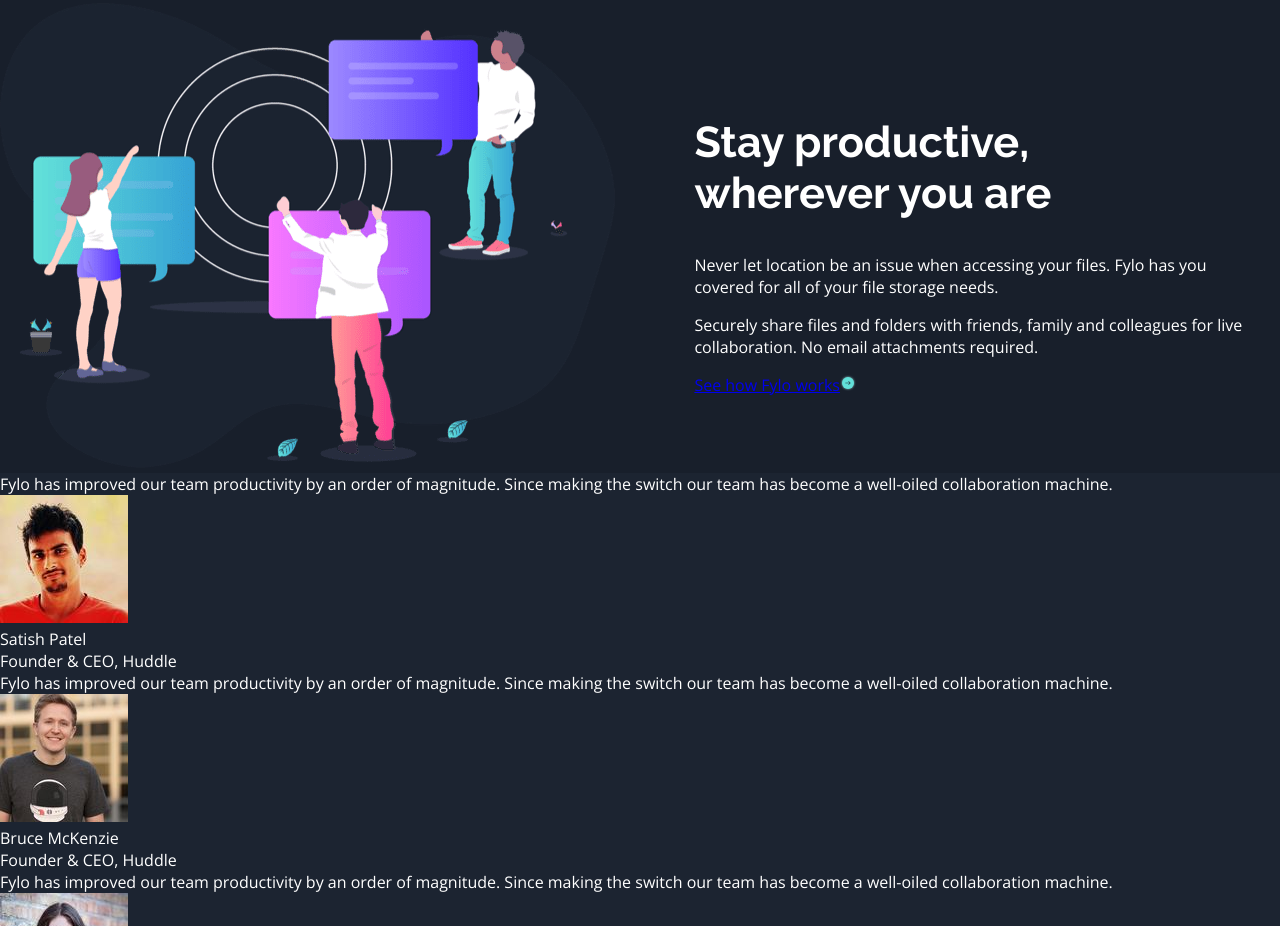
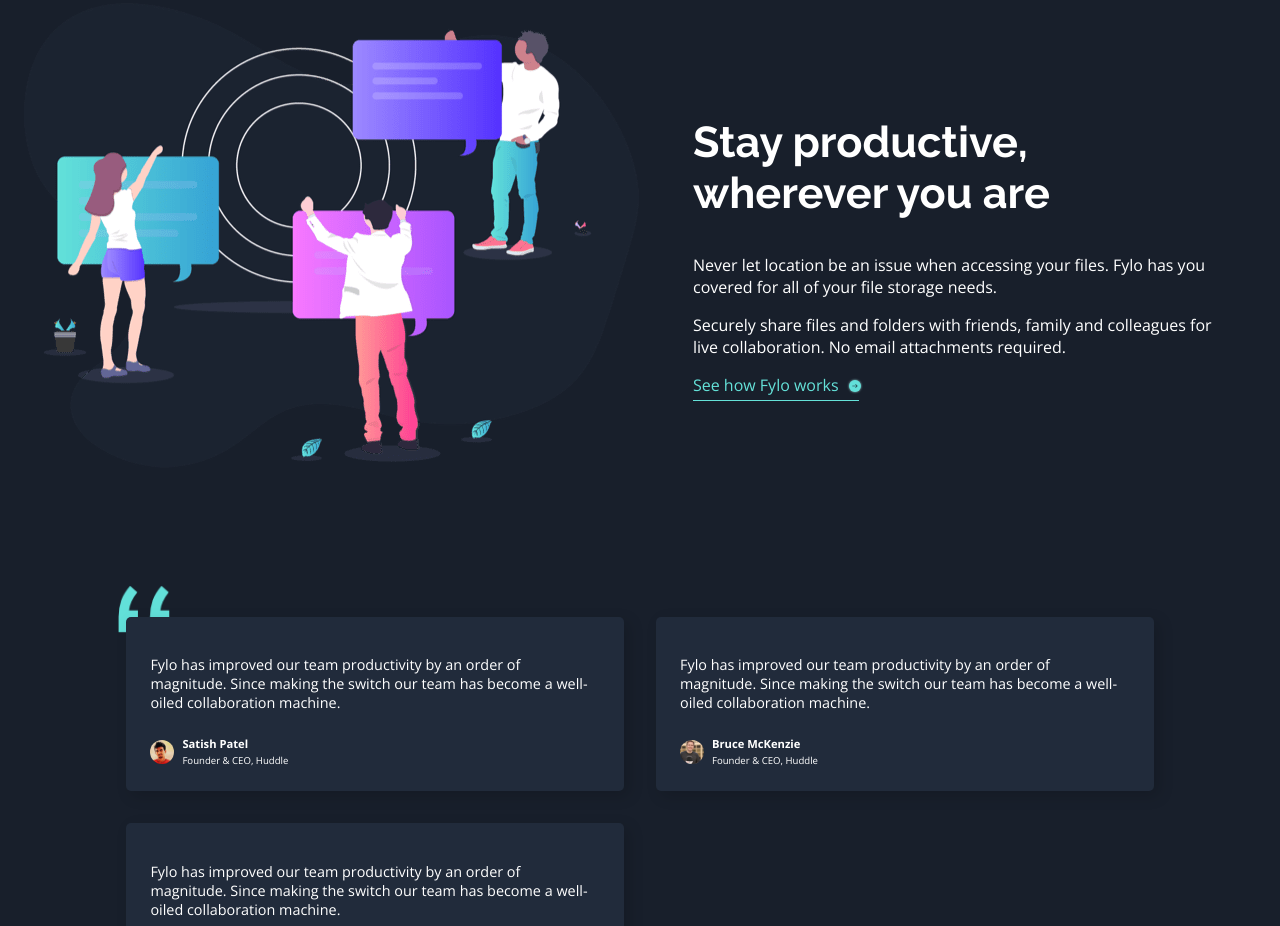
Before and after one commit to mehmet-emin-git/fylo-dark-landing-page, a plain HTML site: page index.html in a window 1280 px wide. Shown: the part 1874-2800 px from the top of the page. Drawn offline with nearby package versions, Linux system fonts and the light colour scheme.

Commit message:
:lipstick: testimonial
styling the testimonial cards

```diff
--- a/index.html
+++ b/index.html
@@ -93,41 +93,47 @@
     </section>
 
     <section class="quotes">
-        <div class="container flex">
+        <div class="container flex-b">
             <div class="quote">
-                <div class="quote__text">
+                <p class="quote__text">
                     Fylo has improved our team productivity by an order of magnitude. Since making the switch our team has become a well-oiled collaboration machine.
-                </div>
-                <div class="quote__person">
+                </p>
+                <div class="quote__person flex-c">
                     <div class="quote__person-image">
                         <img src="./images/profile-1.jpg" alt="Satish Patel">
                     </div>
-                    <div class="quote__person-name">Satish Patel</div>
-                    <div class="quote__person-title">Founder & CEO, Huddle</div>
+                    <div class="name">
+                        <h5>Satish Patel</h5>
+                        <p>Founder & CEO, Huddle</p>
+                    </div>
                 </div>
             </div>
             <div class="quote">
-                <div class="quote__text">
+                <p class="quote__text">
                     Fylo has improved our team productivity by an order of magnitude. Since making the switch our team has become a well-oiled collaboration machine.
-                </div>
-                <div class="quote__person">
+                </p>
+                <div class="quote__person flex-c">
                     <div class="quote__person-image">
                         <img src="./images/profile-2.jpg" alt="Satish Patel">
                     </div>
-                    <div class="quote__person-name">Bruce McKenzie</div>
-                    <div class="quote__person-title">Founder & CEO, Huddle</div>
+                    <div class="name">
+                        <h5>Bruce McKenzie</h5>
+                        <p>Founder & CEO, Huddle</p>
+                    </div>
                 </div>
             </div>
             <div class="quote">
-                <div class="quote__text">
+                <p class="quote__text">
                     Fylo has improved our team productivity by an order of magnitude. Since making the switch our team has become a well-oiled collaboration machine.
-                </div>
-                <div class="quote__person flex">
+                </p>
+                <div class="quote__person flex-c">
                     <div class="quote__person-image">
                         <img src="./images/profile-3.jpg" alt="Satish Patel">
                     </div>
-                    <div class="quote__person-name">Iva Boyd</div>
-                    <div class="quote__person-title">Founder & CEO, Huddle</div>
+                    <div class="name">
+                        <h5>Iva Boyd</h5>
+                        <p>Founder & CEO, Huddle</p>
+                    </div>
                 </div>
             </div>
         </div>
--- a/style.sass
+++ b/style.sass
@@ -36,8 +36,9 @@ body
     align-items: center
 
 .container
-    max-width: 1285px
+    max-width: 1350px
     margin: 0 auto
+    padding: 0 1.5rem
 
 .container-sm
     max-width: 70%
@@ -48,6 +49,9 @@ h1,h2,h3
 
 img
     max-width: 100%
+
+a
+    text-decoration: none
 
 .btn
     background: linear-gradient(to right, $cyan-cta, $blue-cta)
@@ -67,7 +71,7 @@ header
 
     .menu
         a
-            text-decoration: none
+            @extend a
             color: white
             display: inline-block
             padding: 1rem
@@ -104,11 +108,11 @@ header
     &::before
         content: ""
         display: inline-block
-        background: url("./images/bg-curvy-desktop.svg") no-repeat top / 100% 65%
+        background: url("./images/bg-curvy-desktop.svg") no-repeat top / 100% 75%
         position: absolute
         width: 100%
         height: 100%
-        top: -24rem
+        top: -25rem
         left: 0
         z-index: -1
 
@@ -144,3 +148,71 @@ header
 
         h2
             font-size: 2.7rem
+
+        a
+            color: $cyan-cta
+            border-bottom: 1px solid $cyan-cta
+            padding: 0 1.3rem .3rem 0
+
+        .arrow
+            position: relative
+            top: .2rem
+            left: -.8rem
+
+
+.quotes
+    background: $main-bg
+    padding: 9rem 0
+
+
+    .container
+        max-width: 84%
+        margin: 0 auto
+        display: grid
+        grid-template-columns: repeat(auto-fit, minmax(22rem, 1fr))
+        grid-gap: 2rem
+        position: relative
+        z-index: 2
+
+        &::before
+            content: ""
+            display: inline-block
+            position: absolute
+            background: url("./images/bg-quotes.png") no-repeat top / 100% 100%
+            background-repeat: no-repeat
+            width: 3.2rem
+            height: 3rem
+            top: -2rem
+            left: 1rem
+            z-index: -1
+
+    .quote
+        padding: 1.5rem
+        background: lighten($intro-bg, 3%)
+        box-shadow: 5px 5px 15px rgba(black, .15)
+        border-radius: 5px
+
+        &__text
+            font-size: .9rem
+            margin-bottom: 1.5rem
+
+        &__person
+            justify-content: flex-start
+
+        &__person-image
+            width: 1.5rem
+            height: 1.5rem
+
+            img
+                border-radius: 50%
+
+        .name
+            margin-left: .5rem
+
+            h5
+                margin: 0
+                font-size: .7rem
+
+            p
+                font-size: .6rem
+                margin: .2rem 0 0
```
Also changed, not shown: style.css.
